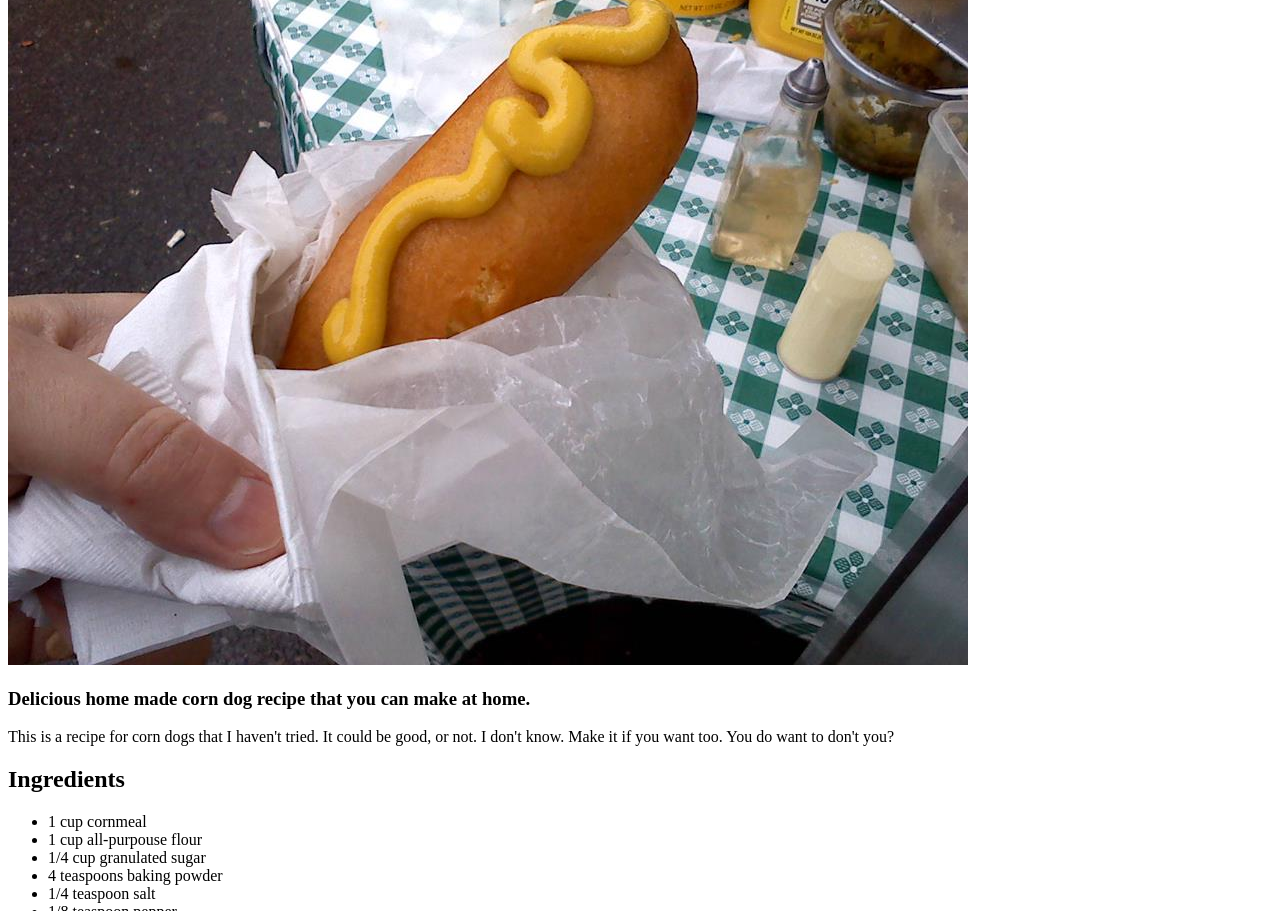
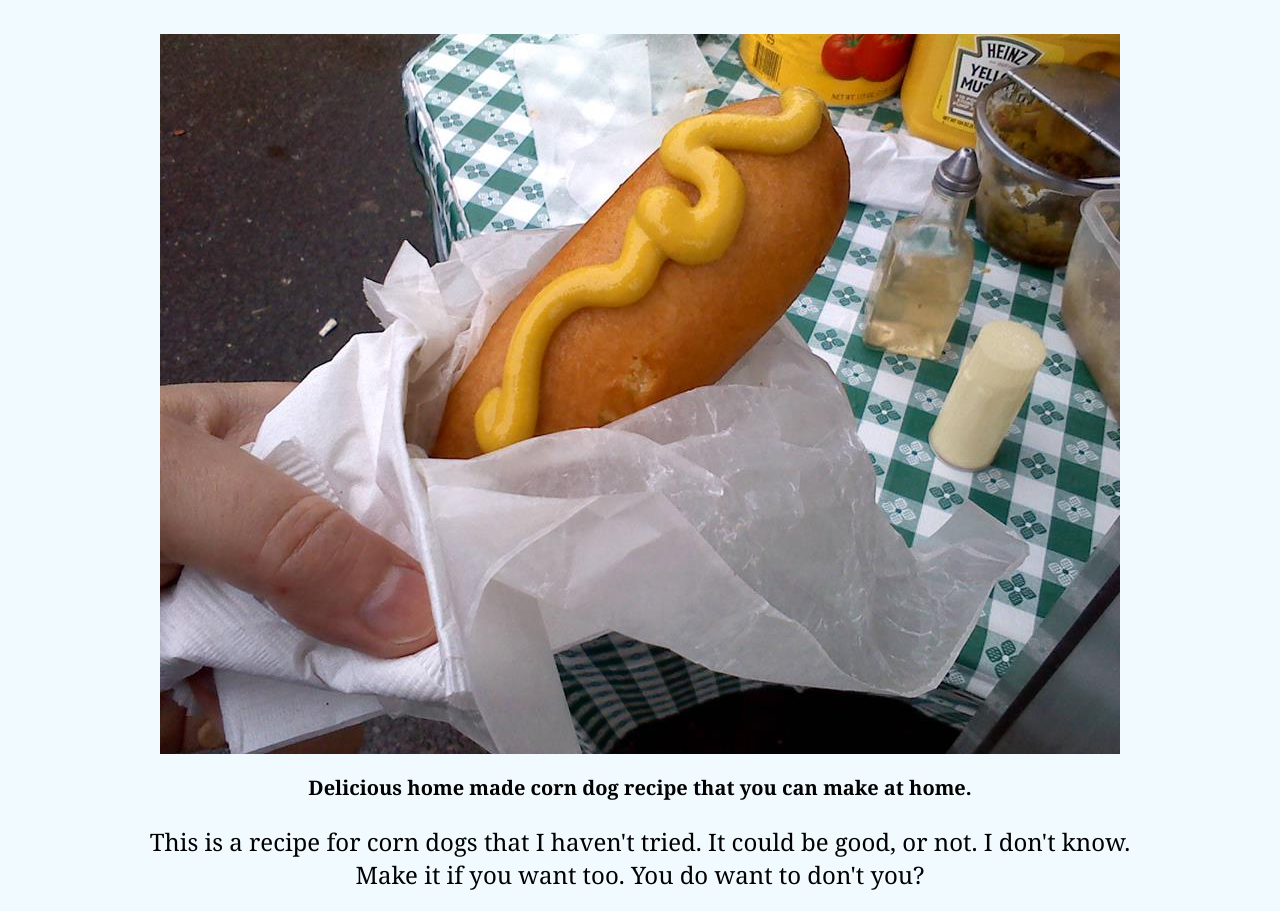
Before and after one commit to man-from-space/odin-recipes, a plain HTML site: page recipes/corndogs.html in a window 1280 px wide. Shown: the part 161-1072 px from the top of the page. Drawn offline with Linux system fonts and the light colour scheme.

Commit message:
Added styles.css as directed for the course. It works for all the pages.

```diff
--- a/recipes/corndogs.html
+++ b/recipes/corndogs.html
@@ -4,6 +4,7 @@
     <meta charset="UTF-8">
     <meta name="viewport" content="width=device-width, initial-scale=1.0">
     <title>Corn Dogs</title>
+    <link rel="stylesheet" href= "../styles.css">
 </head>
 <body>
     <a href="../index.html">Home</a>
--- a/styles.css
+++ b/styles.css
@@ -1,13 +1,46 @@
 body {
     font-family:Georgia, serif;
-    background-color: red;
+    background-color: rgb(240, 250, 255);
+}
+
+img {
+    display: block;
+    margin: 0px auto;
+}
+
+h1, h2, h3, p {
+    text-align: center;
+}
+
+p {
+    font-size: 24px;
+    padding: 0% 10%;
 }
 
 h1 {
-    background-color: chartreuse;
+    font-size: 48px;
+    margin: 50px auto;
+    text-align: center;
+}
+
+h2 {
+    display: block;
+    font-size: 38px;
+}
+
+h3 {
+    font-size: 20px;
+}
+
+ul, ol {
+    background-color: rgb(192, 232, 255);
+    padding: 5% 10%;
 }
 
 li {
-    background-color: lightseagreen;
+    background-color: rgb(175, 175, 253);
     font-size: 24px;
+    border: 2px rgb(192, 232, 255) solid;
+    padding: 8px;
+    display: block;
 }
```
Also changed, not shown: index.html (+1 -1 lines), recipes/blankrecipe.html (+1 -0 lines), recipes/deviledeggs.html (+1 -0 lines), recipes/pancakes.html (+1 -0 lines).
